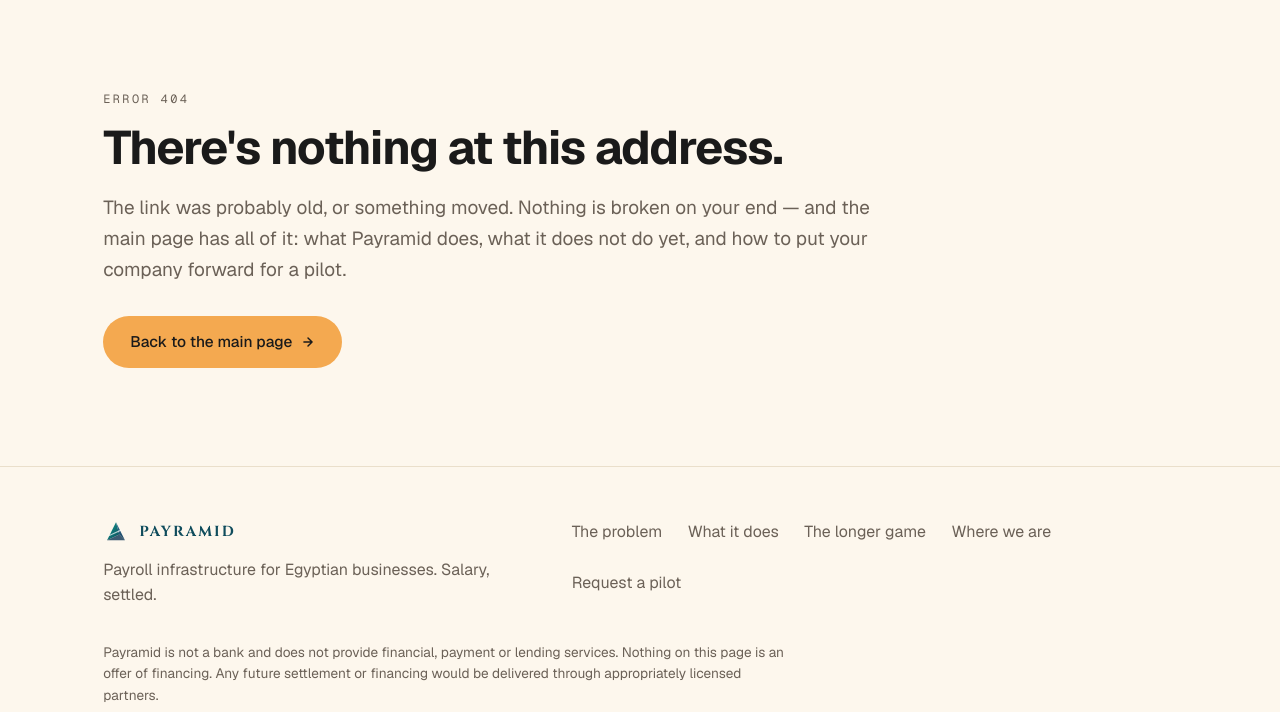
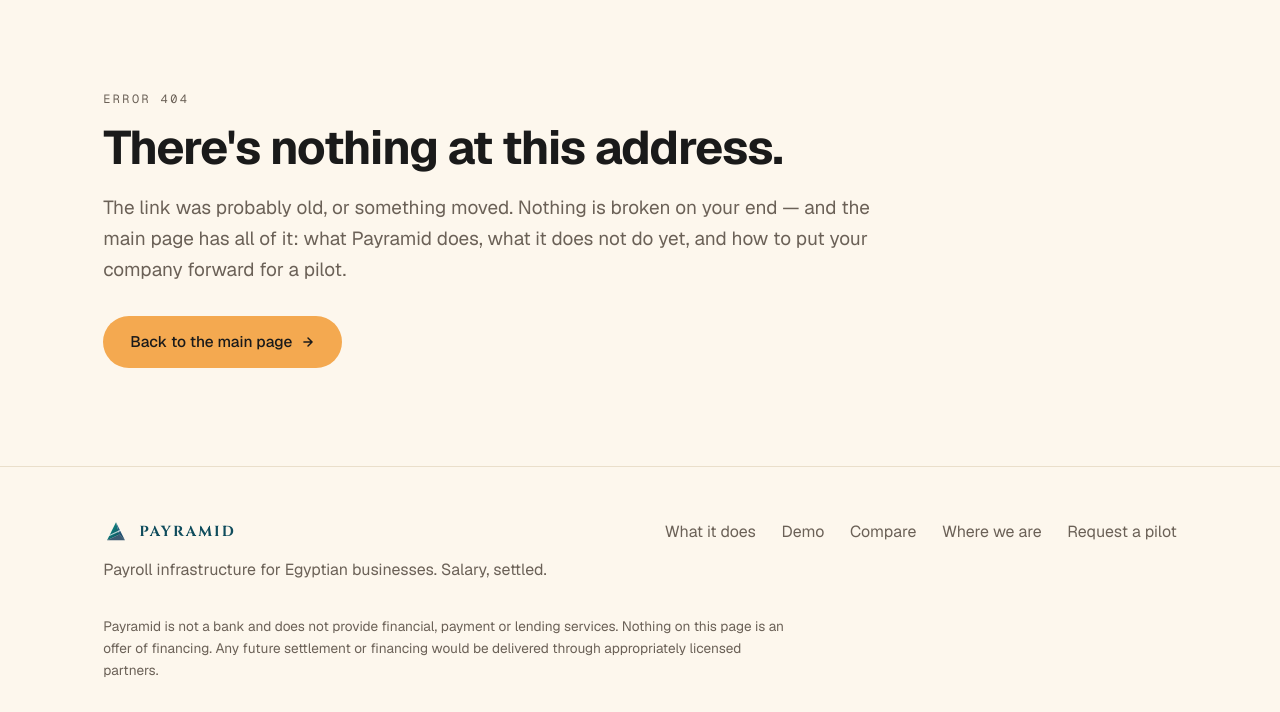
Before and after one commit to Payramid/payramid.github.io, a plain HTML site: page 404.html in a window 1280 px wide. Shown: the part 65-777 px from the top of the page. Drawn offline with nearby package versions, Linux system fonts and the light colour scheme.

Commit message:
Bump asset version and repoint the 404 links
The stylesheet and script both changed, so the version query moves to 5
in index.html and 404.html, and the README records the new value.

The 404 footer linked to sections that no longer exist. It now carries
the same links as the main footer.

```diff
--- a/404.html
+++ b/404.html
@@ -22,7 +22,7 @@
       href="https://fonts.googleapis.com/css2?family=Cinzel:wght@700&family=Geist:wght@400;500;600;700&family=Geist+Mono:wght@400&family=Instrument+Serif:ital@0;1&display=swap"
       rel="stylesheet"
     />
-    <link rel="stylesheet" href="/assets/styles.css?v=4" />
+    <link rel="stylesheet" href="/assets/styles.css?v=5" />
 
     <!-- Same measurement as the main page, so a run of dead links shows up
          somewhere. Disclosed in the footer, as everywhere else. -->
@@ -121,9 +121,9 @@
           </div>
 
           <div class="footer__links">
-            <a href="/#problem">The problem</a>
-            <a href="/#how">What it does</a>
-            <a href="/#record">The longer game</a>
+            <a href="/#what">What it does</a>
+            <a href="/#demo">Demo</a>
+            <a href="/#compare">Compare</a>
             <a href="/#status">Where we are</a>
             <a href="/#pilot">Request a pilot</a>
           </div>
```
Also changed, not shown: index.html (+2 -2 lines), 1 other file.
